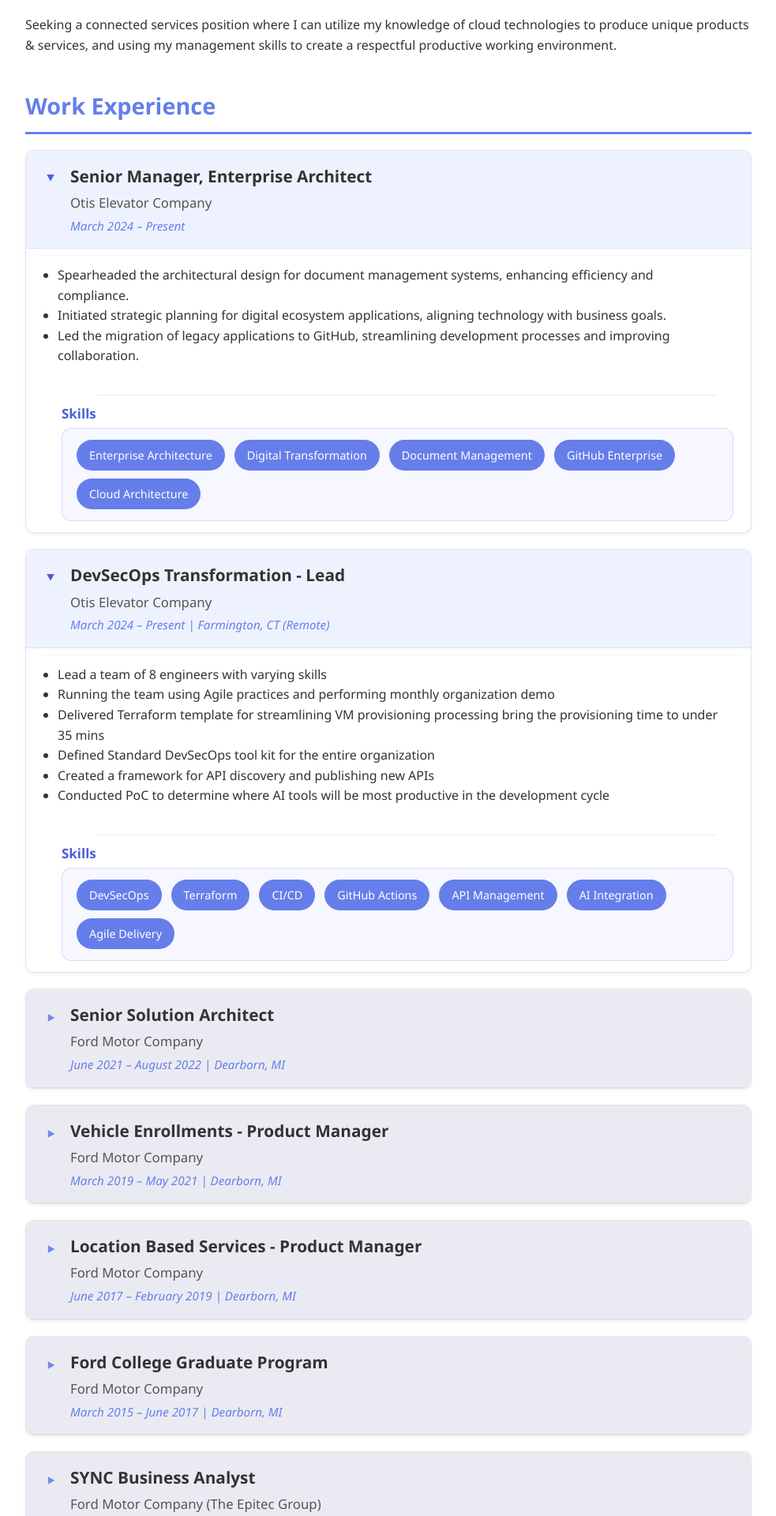
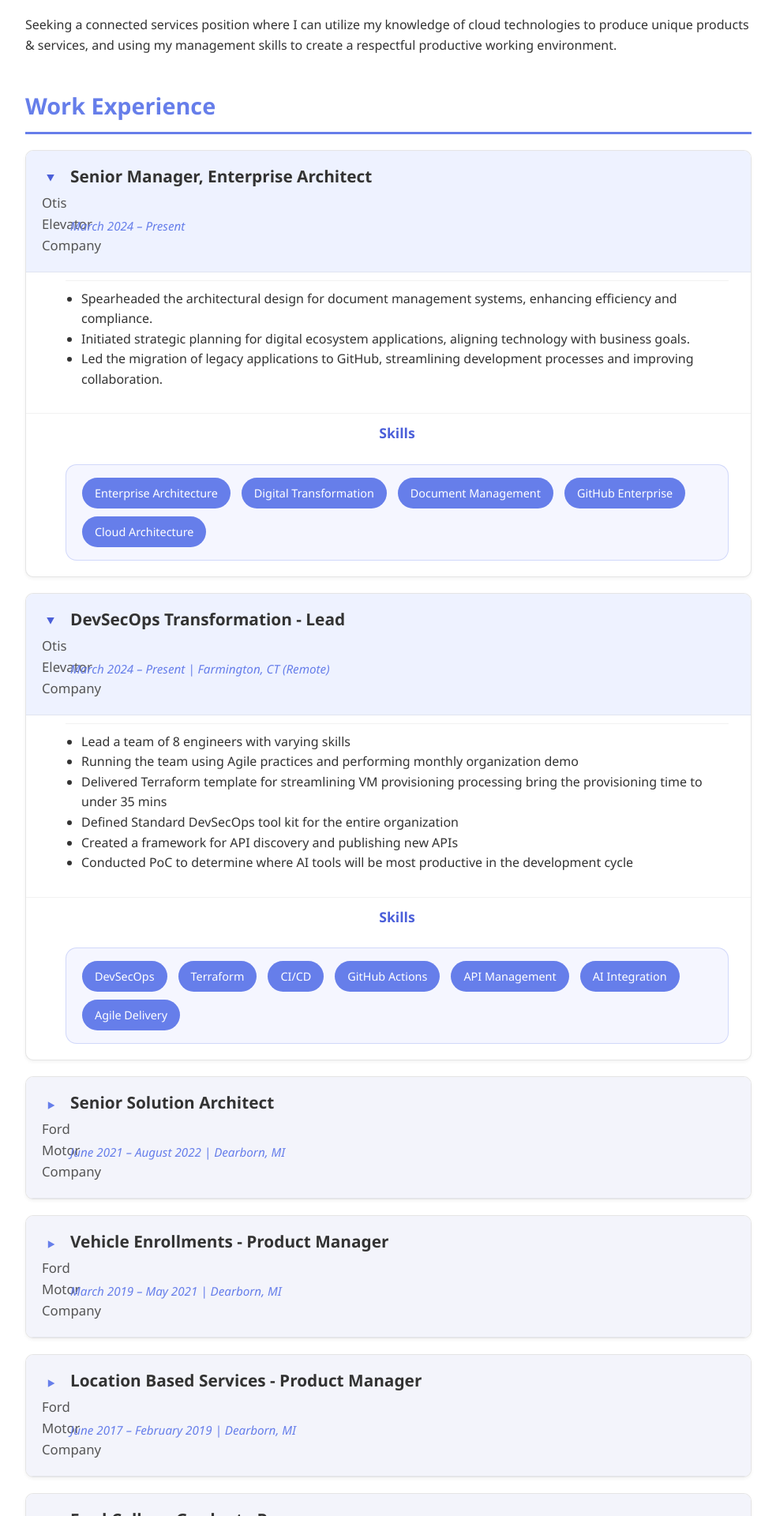
Before and after one commit to r91dua/my-portfolio, a Jekyll site: the page built from index.html, in a window 1280 px wide. Shown: the part 386-2306 px from the top of the page at 79% size, without its empty margins (148-1131 px from the left). Built offline with Jekyll 4.4.1, drawn with Linux system fonts in a browser that asks for light colours.

Commit message:
Update styles.css

```diff
--- a/assets/css/styles.css
+++ b/assets/css/styles.css
@@ -44,8 +44,6 @@ h2 {
   padding-bottom: 10px; border-bottom: 3px solid #667eea;
 }
 
-ul { margin-left: 20px; margin-top: 10px; }
-
 /* ========== Footer ========== */
 footer { background:#333; color:#fff; text-align:center; padding:20px; }
 
@@ -57,8 +55,9 @@ footer { background:#333; color:#fff; text-align:center; padding:20px; }
 }
 
 /* ===================================================================== */
-/* ========== Collapsible Card Styles (Experience + Education) ========= */
+/* ========== Collapsible Experience (details/summary) ================= */
 /* ===================================================================== */
+
 details.experience-item,
 details.education-item {
   border: 1px solid rgba(0,0,0,0.1);
@@ -69,6 +68,7 @@ details.education-item {
   overflow: hidden;
 }
 
+/* Header block */
 details.experience-item summary,
 details.education-item summary {
   cursor: pointer;
@@ -77,15 +77,25 @@ details.education-item summary {
   column-gap: 12px;
   align-items: center;
   padding: 16px 20px;
-  list-style: none;
-  background-color: #eaebf2;
+  background-color: #f3f4fb;
   border-bottom: 1px solid rgba(0,0,0,0.06);
   transition: background-color 0.2s ease;
 }
+
 details.experience-item summary:hover,
-details.education-item summary:hover { background-color: #eef2ff; }
+details.education-item summary:hover {
+  background-color: #eef2ff;
+}
+
 details[open].experience-item summary,
-details[open].education-item summary { background-color: #eef2ff; }
+details[open].education-item summary {
+  background-color: #eef2ff;
+}
+
+details.experience-item summary::-webkit-details-marker,
+details.education-item summary::-webkit-details-marker {
+  display: none;
+}
 
 details.experience-item summary::before,
 details.education-item summary::before {
@@ -94,22 +104,16 @@ details.education-item summary::before {
   color: #667eea;
   justify-self: center;
   align-self: center;
-  transition: transform 0.25s ease, color 0.25s ease, opacity 0.25s ease;
-  opacity: 0.9;
+  transition: transform 0.25s ease, color 0.25s ease;
 }
+
 details[open].experience-item summary::before,
 details[open].education-item summary::before {
   transform: rotate(90deg);
   color: #4b5fd9;
-  opacity: 1;
 }
 
-details.experience-item summary > *,
-details.education-item summary > * {
-  grid-column: 2;
-  margin: 0;
-}
-
+/* Typography inside summary */
 details.experience-item h3,
 details.education-item h3 {
   font-size: 1.3em;
@@ -130,120 +134,79 @@ details.education-item .date {
   font-size: 0.95em;
 }
 
+/* ========== Card Body Alignment & List Fix ========== */
+:root {
+  --card-pad-left: 50px;
+  --card-pad-right: 28px;
+}
+
 details.experience-item > :not(summary),
 details.education-item  > :not(summary) {
-  padding: 12px 24px 18px 45px;
+  padding: 10px var(--card-pad-right) 15px var(--card-pad-left);
   background: #fff;
   border-top: 1px solid rgba(0,0,0,0.05);
 }
 
+/* Bullet lists — properly aligned */
 details.experience-item > ul,
 details.education-item  > ul {
-  margin: 8px 12px 16px 20px;
+  margin: 10px var(--card-pad-right) 10px var(--card-pad-left);
   padding-left: 20px;
+  list-style-position: outside;
 }
 
-details.experience-item h5 {
-  font-size: 1.05em;
-  color: #444;
+/* ========== Skills Section Styling Inside Card ========== */
+details.experience-item .skills-header,
+details.education-item  .skills-header {
+  display: block;
   text-align: center;
-  margin: 15px auto 8px;
-  font-weight: 600;
+  color: #4b5fd9;
+  font-weight: 700;
+  font-size: 1.1em;
+  margin: 15px auto 10px auto;
   width: 100%;
 }
 
-.tag {
-  display: inline-block;
-  margin-left: 8px;
-  padding: 2px 8px;
-  font-size: 0.8em;
-  font-weight: 600;
-  color: #fff;
-  background-color: #667eea;
-  border-radius: 12px;
-  vertical-align: middle;
+details.experience-item .skills,
+details.education-item  .skills {
+  margin: 8px var(--card-pad-right) 20px var(--card-pad-left);
+  padding: 16px 20px;
+  background: #f5f6ff;
+  border: 1px solid rgba(102,126,234,0.25);
+  border-radius: 14px;
+  display: flex;
+  flex-wrap: wrap;
+  gap: 10px 14px;
+  justify-content: flex-start;
 }
 
-details.experience-item[open] > :not(summary),
-details.education-item[open]  > :not(summary) {
-  animation: fadeIn 0.25s ease-in-out;
-}
-
-/* ===================================================================== */
-/* ========== SKILLS HEADER & TAG STYLING (UPDATED FINAL) ============== */
-/* ===================================================================== */
-section#experience details.experience-item > .skills-header,
-section#education  details.education-item  > .skills-header {
-  display: block;
-  margin: 18px 0 8px !important;
-  padding: 0 22px 0 45px !important;
-  color: #4b5fd9;
-  font-weight: 700;
-  font-size: 1.06em;
-  line-height: 1.25;
-  background: transparent !important;
-  border: 0 !important;
-  box-shadow: none !important;
-}
-
-section#experience details.experience-item ul + .skills-header::before,
-section#education  details.education-item  ul + .skills-header::before {
-  content: "";
-  display: block;
-  height: 1px;
-  background: rgba(0,0,0,0.08);
-  margin: 0 22px 12px 45px;
-  border-radius: 1px;
-}
-
-section#experience details.experience-item > .skills,
-section#education  details.education-item  > .skills {
-  position: relative;
-  margin: 6px 22px 14px 45px !important;
-  padding: 14px 18px !important;
-  display: flex;
-  flex-wrap: wrap;
-  gap: 10px 12px;
-  background: #f6f7ff;
-  border: 1px solid rgba(75,95,217,0.18);
-  border-radius: 12px;
-}
-
-section#experience details.experience-item .skill-tag,
-section#education  details.education-item  .skill-tag {
+/* Skill tags (chips) */
+details.experience-item .skill-tag,
+details.education-item  .skill-tag {
   display: inline-flex;
   align-items: center;
   justify-content: center;
   padding: 8px 16px;
-  font-size: .9em;
-  border-radius: 9999px;
+  font-size: 0.9em;
+  border-radius: 999px;
   color: #fff;
   background: #667eea;
   text-align: center;
   white-space: nowrap;
   transition: background .15s ease, transform .04s ease;
 }
-section#experience details.experience-item .skill-tag:hover,
-section#education  details.education-item  .skill-tag:hover { background: #5a6eea; }
-section#experience details.experience-item .skill-tag:active,
-section#education  details.education-item  .skill-tag:active { transform: translateY(.5px); }
 
-@media (max-width: 640px) {
-  section#experience details.experience-item > .skills-header,
-  section#education  details.education-item  > .skills-header {
-    padding-left: 32px !important;
-  }
-  section#experience details.experience-item > .skills,
-  section#education  details.education-item  > .skills {
-    margin: 6px 16px 12px 32px !important;
-    gap: 8px 10px;
-    padding: 12px;
-  }
+details.experience-item .skill-tag:hover,
+details.education-item  .skill-tag:hover {
+  background: #5a6eea;
 }
 
-/* ===================================================================== */
-/* ========== Animation Keyframes ====================================== */
-/* ===================================================================== */
+details.experience-item .skill-tag:active,
+details.education-item  .skill-tag:active {
+  transform: translateY(.5px);
+}
+
+/* ========== Animation ========== */
 @keyframes fadeIn {
   from { opacity: 0; transform: translateY(-4px); }
   to   { opacity: 1; transform: translateY(0); }
```
